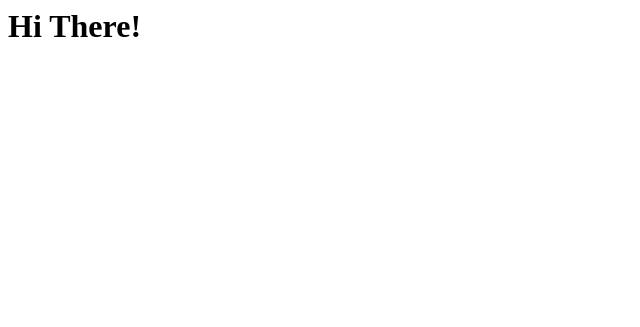
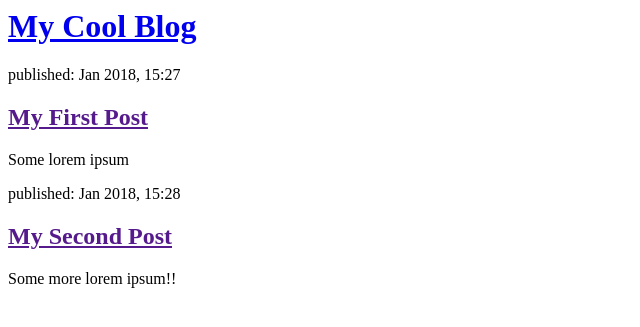
Before and after one commit to ivterry/django-dgblog, a Django app: page / in a window 1280 px wide. Shown: the top 327 px of the page, without its empty margins (0-640 px from the left). Run offline with Django 3.2, Linux system fonts and the light colour scheme.

Commit message:
fixes to htmlwq

```diff
--- a/blog/templates/blog/post_list.html
+++ b/blog/templates/blog/post_list.html
@@ -1,5 +1,23 @@
 <html>
+   <head>
+     <title>Cool Blog</title>
+   </head>
 
-  <h1>Hi There!</h1>
+   <body>
+      <div>
+	 <h1><a href="/">My Cool Blog</a></h1>
+      </div>
 
+      <div>
+         <p>published: Jan 2018, 15:27</p>
+	 <h2><a href="">My First Post</a></h2>
+	 <p>Some lorem ipsum</p>
+      </div>
+
+      <div>
+         <p>published: Jan 2018, 15:28</p>
+	 <h2><a href="">My Second Post</a></h2>
+	 <p>Some more lorem ipsum!!</p>
+      </div>
+   </body>
 </html>
```
